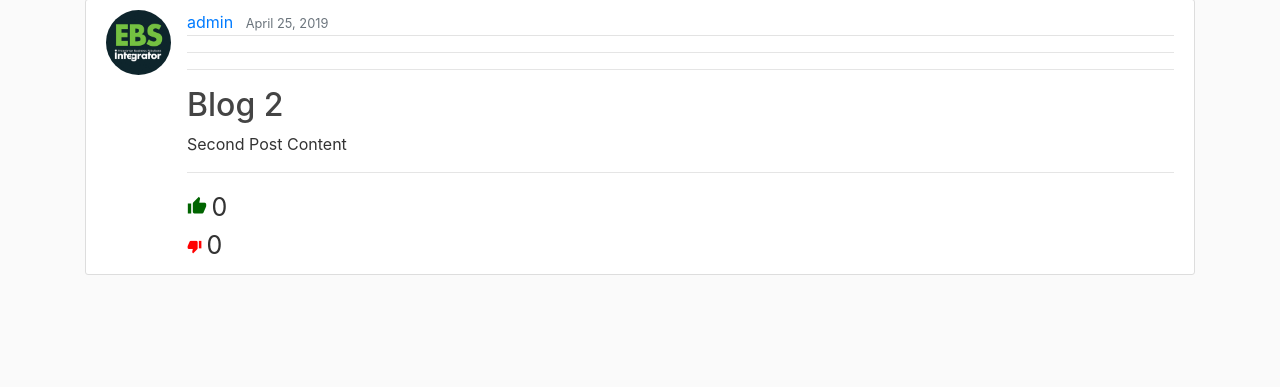
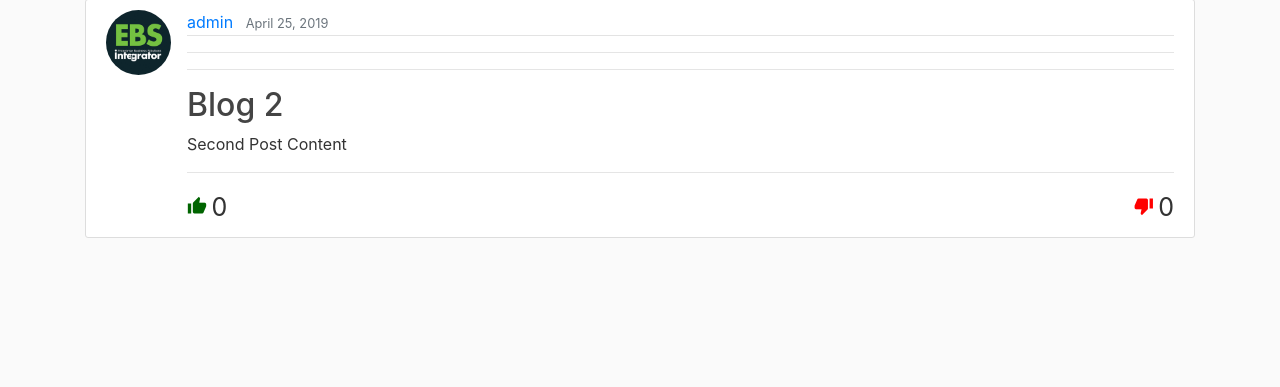
Before and after one commit to elStuk/blog, a Django app: page /post/2/ in a window 1280 px wide. Shown: the part 81-468 px from the top of the page. Run offline with Django 3.2, Linux system fonts and the light colour scheme; data comes from the database, SQL or seed files in the repository; both versions use the stored data as it was after the commit; some libraries are stand-ins or nearby versions.

Commit message:
Merge branch 'stuk' of https://github.com/elStuk/blog into stuk
# Conflicts resolve

```diff
--- a/blog/templates/blog/post_detail.html
+++ b/blog/templates/blog/post_detail.html
@@ -38,12 +38,12 @@
                     </button>
                 </form>
             {% else %}
-                <div>
+                <div style="float:left" >
                     <i class="material-icons" style="font-size:20px;color:darkgreen">thumb_up</i>
                     <span id="liked" style="font-size:25px;">{{ likes }}</span>
                 </div>
-                <div>
-                    <i class="material-icons" style="font-size:15px;color:red">thumb_down</i>
+                <div style="float:right">
+                    <i class="material-icons" style="font-size:20px;color:red">thumb_down</i>
                     <span id="liked" style="font-size:25px;">{{ dislikes }}</span>
                 </div>
             {% endif %}
```
Also changed, not shown: db.sqlite3.
